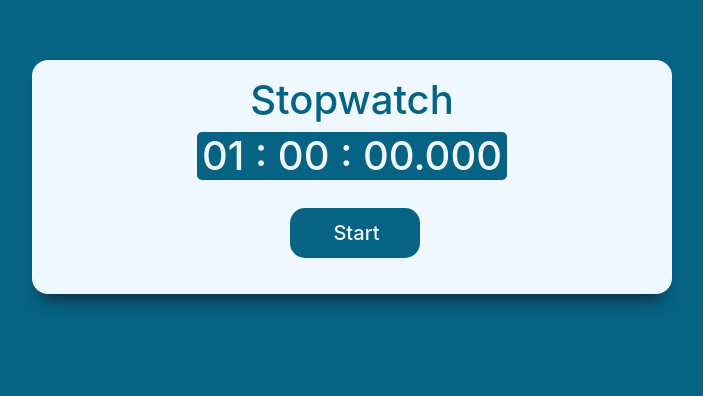
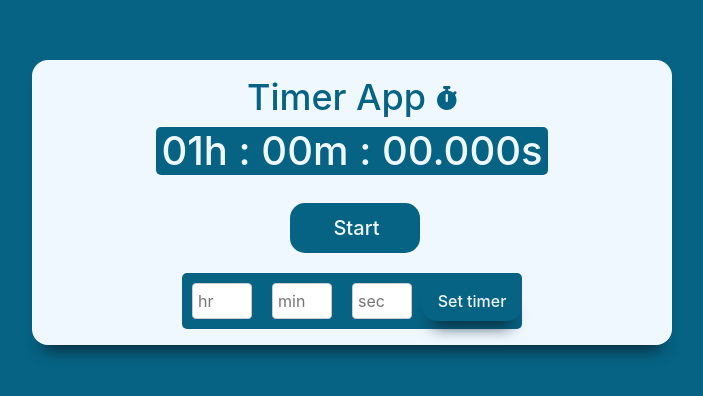
Before and after one commit to FaisalShahi/daily-dash, a React (Create React App) app: page /timer in a window 1280 px wide. Shown: the part 140-536 px from the top of the page, without its empty margins (330-1033 px from the left). Built offline with nearby package versions, Linux system fonts and the light colour scheme.

Commit message:
timer-completed

```diff
--- a/public/index.html
+++ b/public/index.html
@@ -13,6 +13,8 @@
     integrity="sha384-QWTKZyjpPEjISv5WaRU9OFeRpok6YctnYmDr5pNlyT2bRjXh0JMhjY6hW+ALEwIH" crossorigin="anonymous">
 
   <link rel="stylesheet" href="https://cdnjs.cloudflare.com/ajax/libs/font-awesome/4.7.0/css/font-awesome.min.css">
+  <link rel="stylesheet" href="https://cdnjs.cloudflare.com/ajax/libs/font-awesome/5.15.4/css/all.min.css">
+
 
   <!--
       manifest.json provides metadata used when your web app is installed on a
@@ -48,13 +50,13 @@
   <script src="https://cdn.jsdelivr.net/npm/bootstrap@5.3.3/dist/js/bootstrap.bundle.min.js"
     integrity="sha384-YvpcrYf0tY3lHB60NNkmXc5s9fDVZLESaAA55NDzOxhy9GkcIdslK1eN7N6jIeHz"
     crossorigin="anonymous"></script>
-
   <script src="https://cdn.jsdelivr.net/npm/@popperjs/core@2.11.8/dist/umd/popper.min.js"
     integrity="sha384-I7E8VVD/ismYTF4hNIPjVp/Zjvgyol6VFvRkX/vR+Vc4jQkC+hVqc2pM8ODewa9r"
     crossorigin="anonymous"></script>
   <script src="https://cdn.jsdelivr.net/npm/bootstrap@5.3.3/dist/js/bootstrap.min.js"
     integrity="sha384-0pUGZvbkm6XF6gxjEnlmuGrJXVbNuzT9qBBavbLwCsOGabYfZo0T0to5eqruptLy"
     crossorigin="anonymous"></script>
+  <script src='https://kit.fontawesome.com/a076d05399.js' crossorigin='anonymous'></script>
 
 </body>
 
--- a/src/components/timer/timer.css
+++ b/src/components/timer/timer.css
@@ -4,7 +4,6 @@
     background-color: rgb(6, 99, 131);
     display: flex;
     justify-content: center;
-    /* margin: auto; */
 }
 
 .container {
@@ -22,6 +21,17 @@
 
 .title {
     color: rgb(6, 99, 131);
+    font-size: 36px;
+    text-align: center;
+    display: flex;
+    align-items: center;
+    justify-content: center;
+}
+
+.title i {
+    margin-left: 10px;
+    font-size: 24px;
+    color: rgb(6, 99, 131);
 }
 
 .running_time {
@@ -30,6 +40,46 @@
     color: aliceblue;
     padding: 0 5px;
     border-radius: 5px;
+}
+
+.input_container {
+    display: inline-block;
+    background-color: rgb(6, 99, 131);
+    color: aliceblue;
+    padding-top: 0px;
+    border-radius: 5px;
+}
+
+.input_container input {
+    width: 60px;
+    padding: 5px;
+    margin: 10px;
+    border: 1px solid #ccc;
+    border-radius: 4px;
+    font-size: 16px;
+}
+
+.input_container button {
+    color: aliceblue;
+    font-size: 16px;
+    font-weight: 550;
+    background-color: rgb(6, 99, 131);
+    width: 100px;
+    height: 40px;
+    border: none;
+    border-radius: 15px;
+    cursor: pointer;
+    box-shadow: 0 1rem 1rem -0.7rem rgb(11, 40, 56);
+}
+
+.input_container button:hover,
+.buttons button:hover {
+    background-color: #075867;
+}
+
+.input_container button:focus,
+.buttons button:focus {
+    outline: none;
 }
 
 .buttons button {
--- a/src/components/timer/timer.js
+++ b/src/components/timer/timer.js
@@ -4,6 +4,9 @@ import soundFile from './media/sound.mp3';
 
 const Timer = () => {
     const [time, setTime] = useState(3600000);
+    const [inputHours, setInputHours] = useState('');
+    const [inputMinutes, setInputMinutes] = useState('');
+    const [inputSeconds, setInputSeconds] = useState('');
     const [isActive, setIsActive] = useState(false);
     const [showReset, setShowReset] = useState(false);
     const [audio, setAudio] = useState(null);
@@ -17,8 +20,8 @@ const Timer = () => {
             }, 10);
         } else if (time === 0) {
             clearInterval(interval);
+            playSound();
             alert("Timer has ended!");
-            playSound();
         }
 
         return () => clearInterval(interval);
@@ -44,13 +47,36 @@ const Timer = () => {
         pauseSound();
     };
 
+    const handleHoursChange = (event) => {
+        setInputHours(event.target.value);
+    };
+
+    const handleMinutesChange = (event) => {
+        setInputMinutes(event.target.value);
+    };
+
+    const handleSecondsChange = (event) => {
+        setInputSeconds(event.target.value);
+    };
+
+    const handleSetTime = () => {
+        const hours = parseInt(inputHours, 10) || 0;
+        const minutes = parseInt(inputMinutes, 10) || 0;
+        const seconds = parseInt(inputSeconds, 10) || 0;
+        const milliseconds = (hours * 3600 + minutes * 60 + seconds) * 1000;
+        setTime(milliseconds);
+        setInputHours('');
+        setInputMinutes('');
+        setInputSeconds('');
+    };
+
     const formatTime = (milliseconds) => {
         const hours = Math.floor(milliseconds / (1000 * 3600));
         const minutes = Math.floor((milliseconds % (1000 * 3600)) / (1000 * 60));
         const seconds = Math.floor((milliseconds % (1000 * 60)) / 1000);
         const remainingMilliseconds = milliseconds % 1000;
 
-        return `${hours.toString().padStart(2, '0')} : ${minutes.toString().padStart(2, '0')} : ${seconds.toString().padStart(2, '0')}.${remainingMilliseconds.toString().padStart(3, '0')}`;
+        return `${hours.toString().padStart(2, '0')}h : ${minutes.toString().padStart(2, '0')}m : ${seconds.toString().padStart(2, '0')}.${remainingMilliseconds.toString().padStart(3, '0')}s`;
     };
 
     const playSound = () => {
@@ -67,13 +93,38 @@ const Timer = () => {
         <div className="timer">
             <div className="container">
                 <div className="timer_container">
-                    <h1 className='title'>Stopwatch</h1>
+                    <h1 className='title'>Timer App <i class='fas fa-stopwatch'></i></h1>
                     <h1 className='running_time'>{formatTime(time)}</h1>
                     <div className="buttons">
                         {!isActive && <button className='stop' onClick={handleStartTimer}>Start</button>}
                         {isActive && <button className='stop' onClick={handleStopTimer}>Stop</button>}
                         {showReset && <button className='reset' onClick={handleResetTimer}>Reset</button>}
                     </div>
+                    <div className="input_container">
+                        <input
+                            type="number"
+                            value={inputHours}
+                            onChange={handleHoursChange}
+                            min="0"
+                            placeholder="hr"
+                        />
+                        <input
+                            type="number"
+                            value={inputMinutes}
+                            onChange={handleMinutesChange}
+                            min="0"
+                            placeholder="min"
+                        />
+                        <input
+                            type="number"
+                            value={inputSeconds}
+                            onChange={handleSecondsChange}
+                            min="0"
+                            placeholder="sec"
+                        />
+                        <button onClick={handleSetTime}>Set timer</button>
+                    </div>
+
                 </div>
             </div>
         </div>
```
